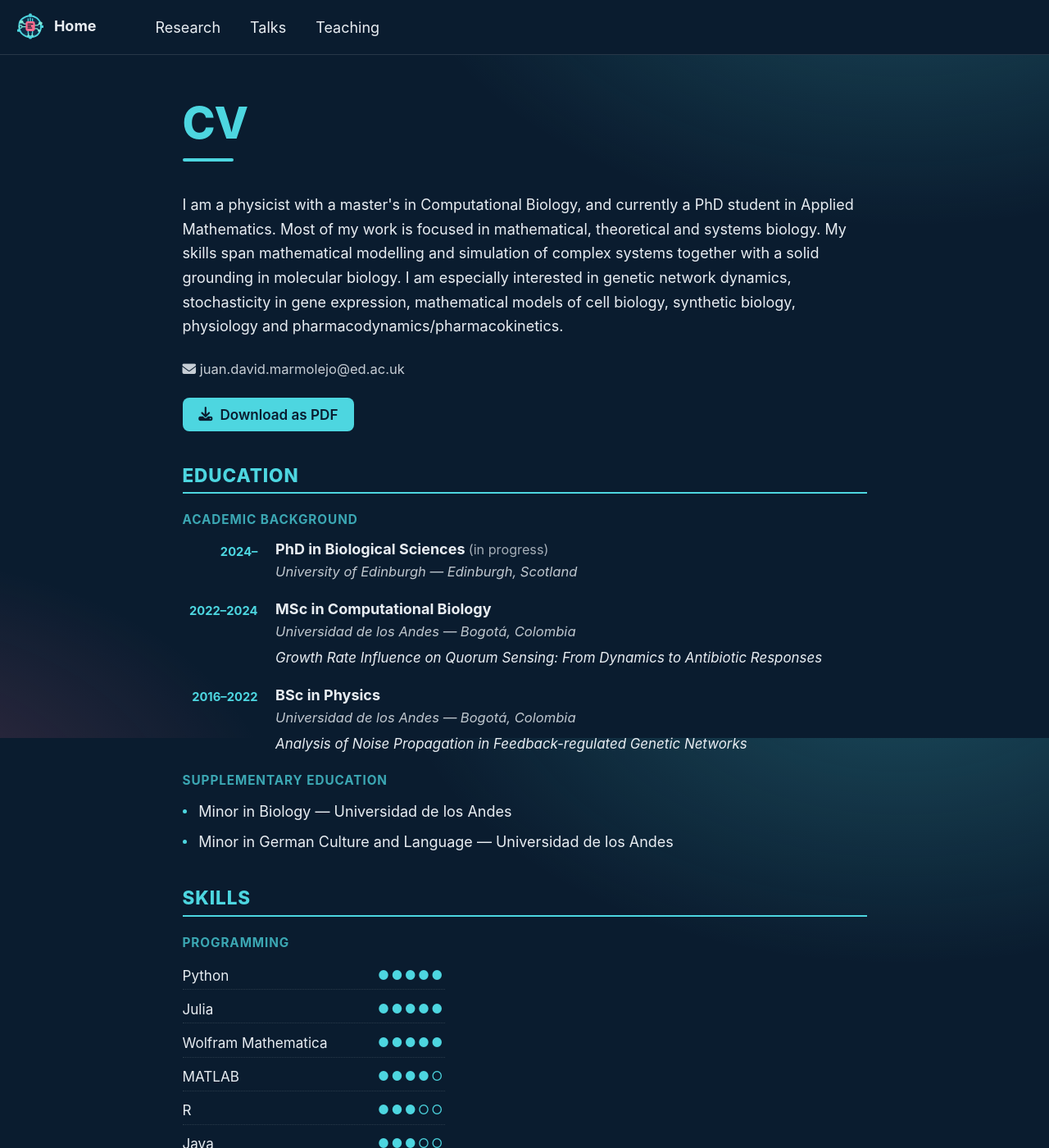
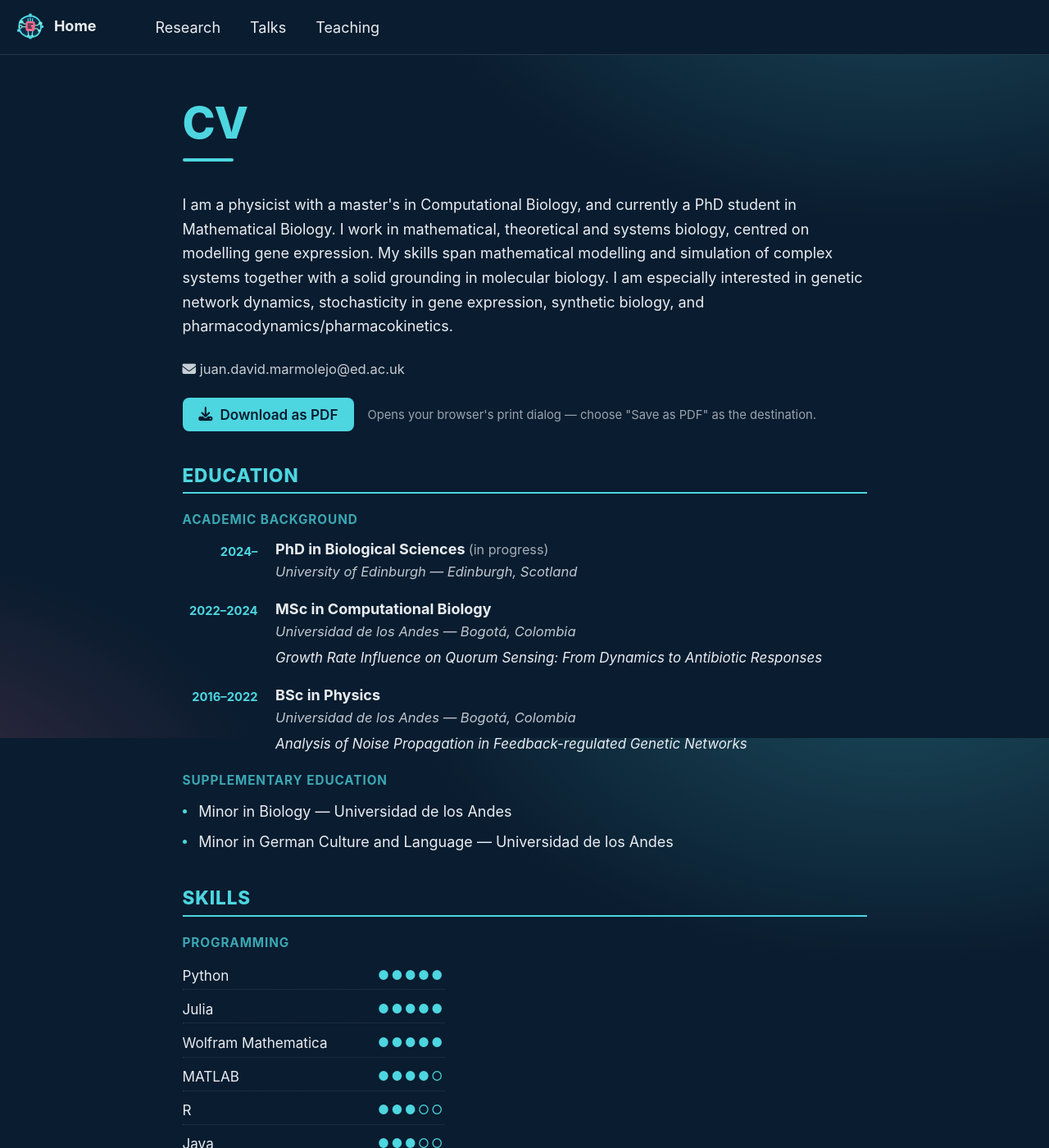
Before and after one commit to jdmarmolejo/jdmarmolejo.github.io, a Jekyll site: the page built from _pages/cv.md, in a window 1280 px wide and 1400 px high. Shown: the whole window at 82% size. Built offline with Jekyll 4.4.1, drawn with Linux system fonts in a browser that asks for light colours; a script bundle is joined from its source files by our own code; library files that are not in the unit come from our copies.

Commit message:
Add files via upload

```diff
--- a/_pages/cv.md
+++ b/_pages/cv.md
@@ -21,11 +21,11 @@
 <div class="cv-intro">
   <p>
     I am a physicist with a master's in Computational Biology, and currently a PhD student in
-    Applied Mathematics. Most of my work is focused in mathematical, theoretical and systems
-    biology. My skills span mathematical modelling and simulation of complex systems together
-    with a solid grounding in molecular biology. I am especially interested in
-    genetic network dynamics, stochasticity in gene expression, mathematical models of cell biology,
-    synthetic biology, physiology and pharmacodynamics/pharmacokinetics.
+    Mathematical Biology. I work in mathematical, theoretical and systems biology, centred on
+    modelling gene expression. My skills span mathematical modelling and simulation of complex
+    systems together with a solid grounding in molecular biology. I am especially interested in
+    genetic network dynamics, stochasticity in gene expression, synthetic biology, and
+    pharmacodynamics/pharmacokinetics.
   </p>
   <p class="cv-intro__contact">
     <i class="fa fa-envelope" aria-hidden="true"></i> {{ site.author.email }}
@@ -34,6 +34,7 @@
     <button type="button" class="cv-download-btn" onclick="window.print()">
       <i class="fa fa-download" aria-hidden="true"></i> Download as PDF
     </button>
+    <span class="cv-actions__hint">Opens your browser's print dialog — choose "Save as PDF" as the destination.</span>
   </div>
 </div>
 
@@ -326,21 +327,18 @@
   .cv-list__link:hover { opacity: 1; }
 
   /* ---------- print / PDF export ----------
-     window.print() is the only way a static Jekyll/GitHub Pages site can
-     turn its own live content into a PDF without a server -- so this
-     stylesheet does the actual design work; nothing here is "just hiding
-     stuff", it rebuilds the page into a proper document. */
+     The shared reset (hiding the masthead/footer/sidebar, killing
+     backdrop-filter and the fixed background, etc.) now lives in the
+     site-wide stylesheet in _includes/head/custom.html, since it turned
+     out to affect every page's print performance, not just this one.
+     Only CV-specific overrides remain here. */
   @media print {
-    body { background: #fff !important; color: #1a1a1a !important; }
-    .masthead, .page__footer, .sidebar, .cv-actions, .bg-scene { display: none !important; }
-    #main { max-width: 100% !important; padding: 0 !important; }
+    .cv-title { display: block !important; }
+    .cv-actions { display: none !important; }
     .page__title { display: none !important; }
-
-    .cv-title { display: block !important; }
 
     .cv-section h2 { color: var(--global-base-color) !important; border-bottom-color: var(--global-base-color) !important; }
     .cv-entry__date, .cv-skill__level, .cv-title__tagline { color: var(--global-base-color) !important; }
-    a { color: #1a1a1a !important; text-decoration: underline; }
     .cv-list__link { display: none; } /* URLs don't help on a printed page */
 
     .cv-section, .cv-entry, .cv-list > li { break-inside: avoid; }
```
